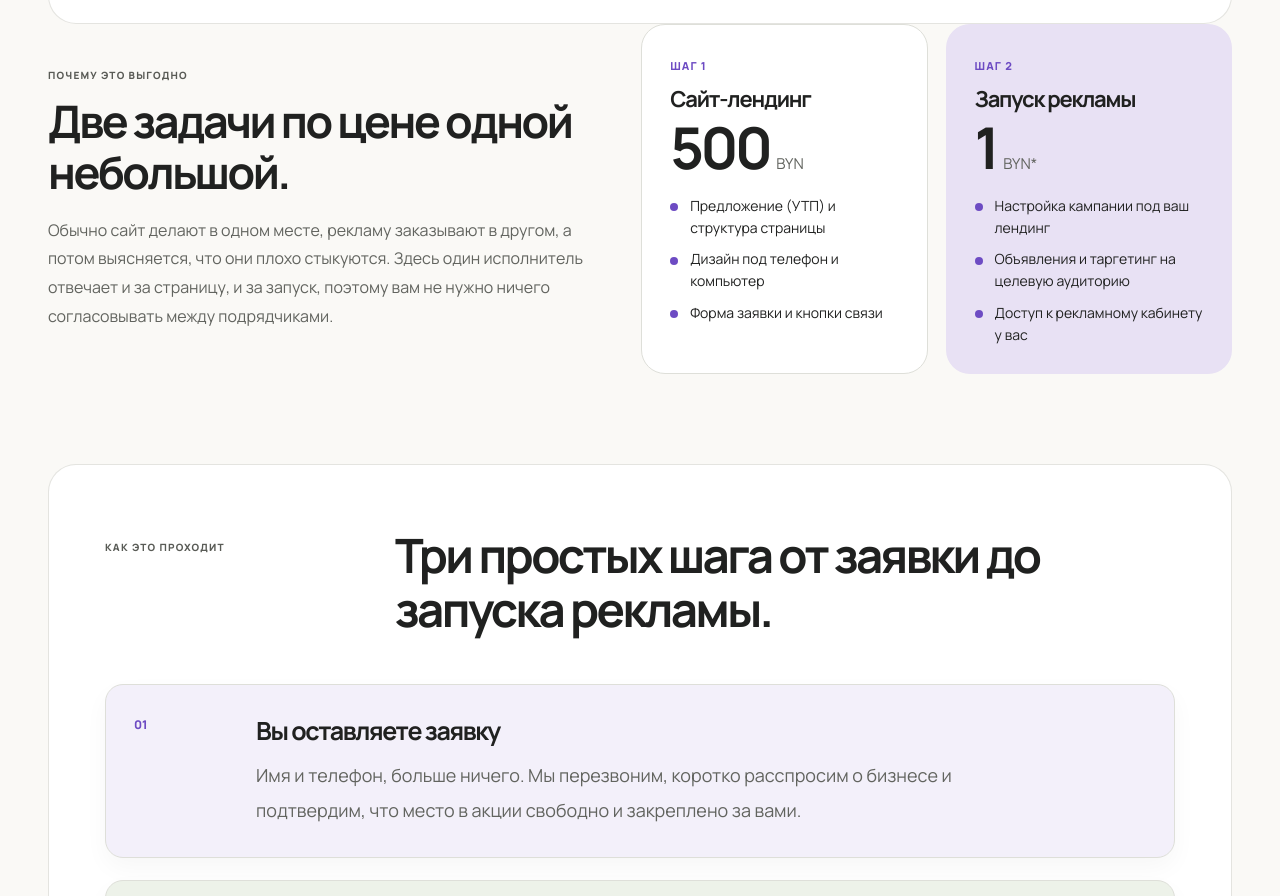
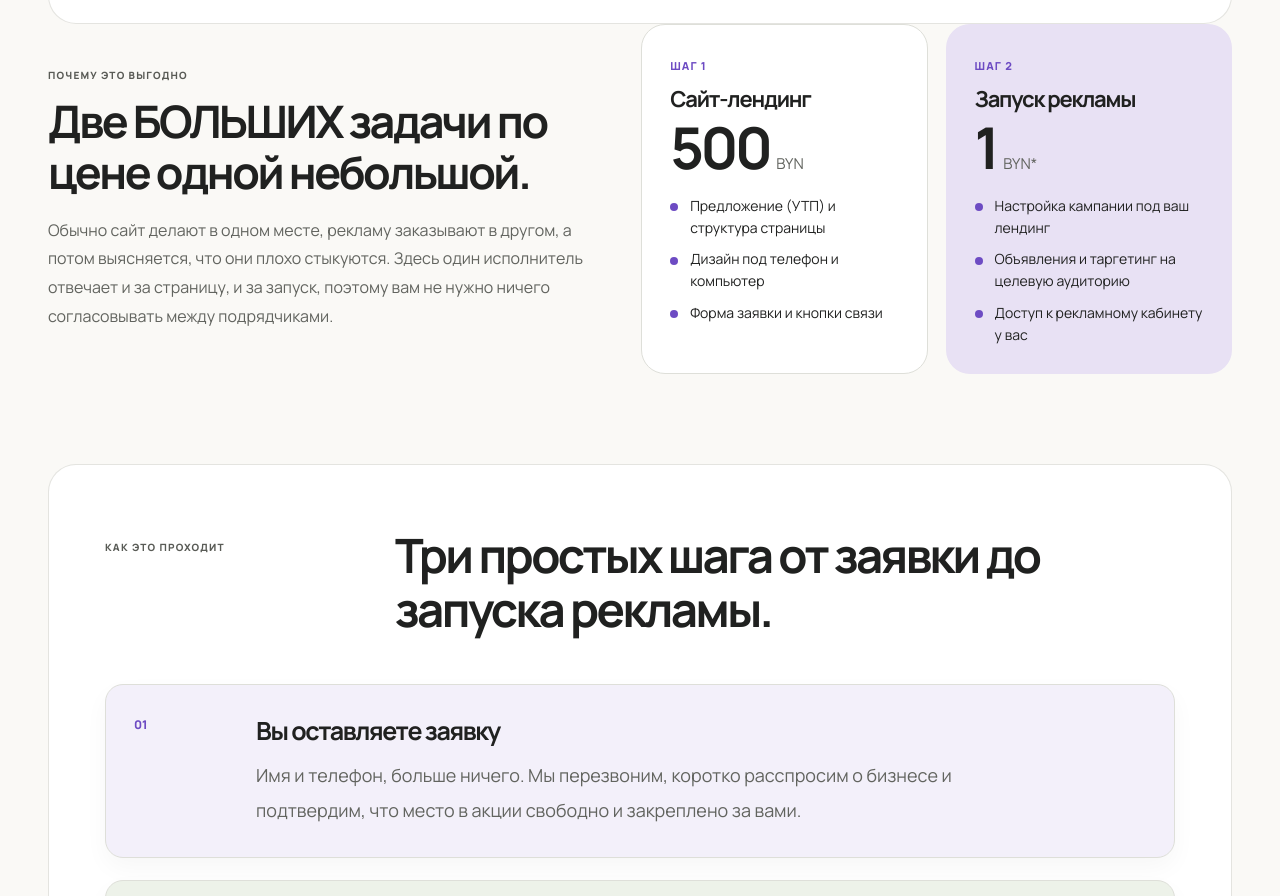
Before and after one commit to Miccha553/vertoby, a plain HTML site: page promo-november/index.html in a window 1280 px wide. Shown: the part 2479-3375 px from the top of the page. Drawn offline with Linux system fonts and the light colour scheme.

Commit message:
Update index.html

```diff
--- a/promo-november/index.html
+++ b/promo-november/index.html
@@ -95,7 +95,7 @@
     </section>
 
     <section class="promo-offer wrap" aria-labelledby="promo-offer-title">
-      <div class="promo-offer-copy"><p class="eyebrow">ПОЧЕМУ ЭТО ВЫГОДНО</p><h2 id="promo-offer-title">Две задачи по цене одной небольшой.</h2><p>Обычно сайт делают в одном месте, рекламу заказывают в другом, а потом выясняется, что они плохо стыкуются. Здесь один исполнитель отвечает и за страницу, и за запуск, поэтому вам не нужно ничего согласовывать между подрядчиками.</p></div>
+      <div class="promo-offer-copy"><p class="eyebrow">ПОЧЕМУ ЭТО ВЫГОДНО</p><h2 id="promo-offer-title">Две БОЛЬШИХ задачи по цене одной небольшой.</h2><p>Обычно сайт делают в одном месте, рекламу заказывают в другом, а потом выясняется, что они плохо стыкуются. Здесь один исполнитель отвечает и за страницу, и за запуск, поэтому вам не нужно ничего согласовывать между подрядчиками.</p></div>
       <div class="promo-price-grid">
         <article class="promo-price-card"><span class="promo-price-tag">Шаг 1</span><h3>Сайт-лендинг</h3><p class="promo-price"><strong>500</strong> BYN</p><ul><li>Предложение (УТП) и структура страницы</li><li>Дизайн под телефон и компьютер</li><li>Форма заявки и кнопки связи</li></ul></article>
         <article class="promo-price-card promo-price-card-accent"><span class="promo-price-tag">Шаг 2</span><h3>Запуск рекламы</h3><p class="promo-price"><strong>1</strong> BYN*</p><ul><li>Настройка кампании под ваш лендинг</li><li>Объявления и таргетинг на целевую аудиторию</li><li>Доступ к рекламному кабинету у вас</li></ul></article>
```
